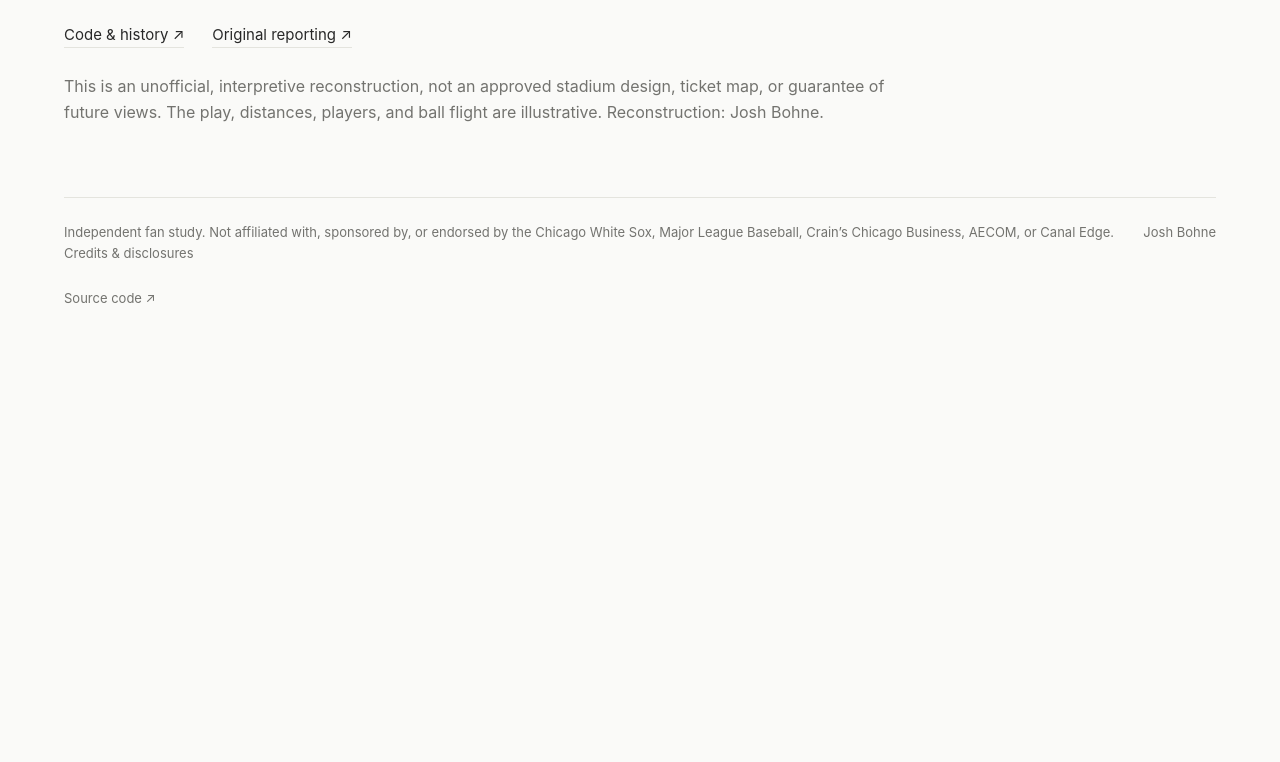
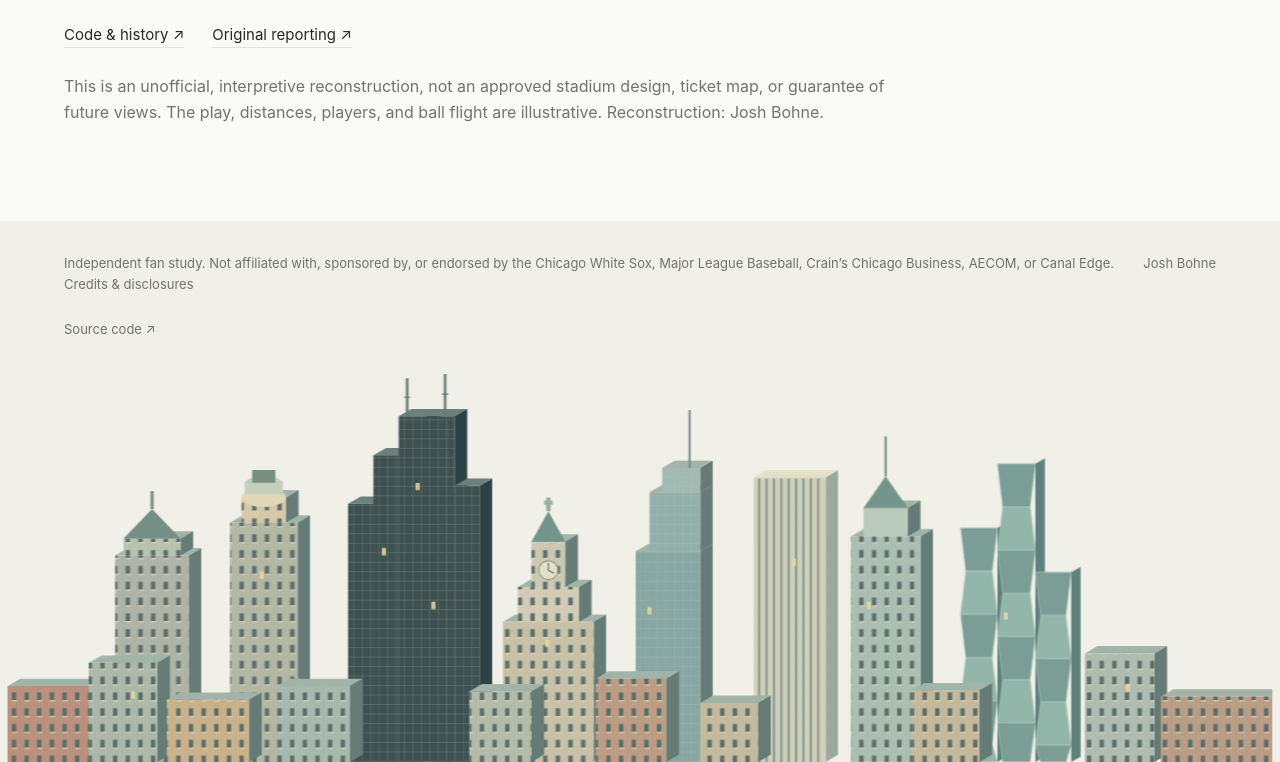
Before and after one commit to JoshBohne/TheRailyards, a plain HTML site: page sites/public/build.html in a window 1280 px wide. Shown: the part 1626-2388 px from the top of the page. Before the commit the page ends 1969 px from the top, so only its background shows below. Drawn offline with Linux system fonts and the light colour scheme.

Commit message:
feat: add animated Chicago skyline footer

```diff
--- a/sites/public/build.html
+++ b/sites/public/build.html
@@ -143,11 +143,14 @@
 <p class="section-note">This is an unofficial, interpretive reconstruction, not an approved stadium design, ticket map, or guarantee of future views. The play, distances, players, and ball flight are illustrative. Reconstruction: Josh Bohne.</p>
 </section>
 </main>
-<footer class="site-footer">
+<footer class="city-footer">
+<div class="site-footer">
 <p class="site-disclosure">Independent fan study. Not affiliated with, sponsored by, or endorsed by the Chicago White Sox, Major League Baseball, Crain’s Chicago Business, AECOM, or Canal Edge. <a href="build.html#credits">Credits &amp; disclosures</a>
 </p>
 <span>Josh Bohne</span>
 <a href="https://github.com/JoshBohne/TheRailyards">Source code ↗</a>
+</div>
+<div class="footer-skyline" aria-hidden="true"><svg viewBox="0 0 1200 370" focusable="false"><g class="skyline-building" style="--rise-delay:0ms"><use href="skyline.svg#franklin"/></g><g class="skyline-building" style="--rise-delay:65ms"><use href="skyline.svg#wacker"/></g><g class="skyline-building" style="--rise-delay:130ms"><use href="skyline.svg#willis"/></g><g class="skyline-building" style="--rise-delay:195ms"><use href="skyline.svg#trade"/></g><g class="skyline-building" style="--rise-delay:260ms"><use href="skyline.svg#trump"/></g><g class="skyline-building" style="--rise-delay:325ms"><use href="skyline.svg#aon"/></g><g class="skyline-building" style="--rise-delay:390ms"><use href="skyline.svg#prudential"/></g><g class="skyline-building" style="--rise-delay:455ms"><use href="skyline.svg#regis"/></g><g class="skyline-building" style="--rise-delay:520ms"><use href="skyline.svg#neighborhood"/></g><g class="skyline-lights"><use href="skyline.svg#lights"/></g></svg></div>
 </footer>
 </body>
 </html>
--- a/sites/public/site.css
+++ b/sites/public/site.css
@@ -297,3 +297,16 @@
 .timeline-note,.timeline-sources{font-size:12px;color:#62625d;max-width:75ch}
 .timeline-sources{margin-top:8px}
 @media(max-width:850px){.project-timeline{display:block;margin-top:28px}.project-timeline li{border-top:0;border-left:1px solid #b8b8b0;padding:0 0 28px 24px;margin-left:4px}.project-timeline li:last-child{padding-bottom:0;border-left-color:transparent}.project-timeline li::before{left:-5px;top:5px}.timeline-date{margin-bottom:6px}.project-timeline h3{margin-bottom:6px}.project-timeline li>p:last-child{max-width:55ch}}
+
+.city-footer{background:#f0efe8;overflow:hidden;margin-top:24px;padding-top:32px}
+.city-footer .site-footer{border:0;padding-block:0 12px}
+.footer-skyline{width:100%;max-width:1600px;margin:20px auto 0;overflow:hidden;line-height:0}
+.footer-skyline svg{display:block;width:100%;height:auto;max-height:390px}
+.skyline-building{transform-box:view-box;transform-origin:center bottom}
+.skyline-arriving .skyline-building{animation:skyline-rise 1.4s cubic-bezier(.16,1,.3,1) both;animation-delay:var(--rise-delay)}
+.skyline-lights{opacity:0}
+.skyline-arriving .skyline-lights{animation:skyline-lights 2.5s ease-out 1.1s both}
+@keyframes skyline-rise{from{transform:translateY(85%)}to{transform:translateY(0)}}
+@keyframes skyline-lights{0%,30%{opacity:0}55%{opacity:.85}70%{opacity:.3}100%{opacity:.85}}
+@media(max-width:700px){.city-footer{padding-top:26px}.footer-skyline{margin-top:28px}.footer-skyline svg{width:150%;max-width:none;margin-left:-25%}.city-footer .site-disclosure{font-size:12px}}
+@media(prefers-reduced-motion:reduce){.skyline-arriving .skyline-building,.skyline-arriving .skyline-lights{animation:none}.skyline-lights{opacity:.85}}
--- a/sites/public/site.js
+++ b/sites/public/site.js
@@ -33,6 +33,16 @@
       document.querySelector('#gallery-count').textContent = `${visible} ${filter === 'all' ? 'views' : filter}`;
     });
   });
+  const skyline = document.querySelector('.footer-skyline');
+  if (skyline && 'IntersectionObserver' in window) {
+    const observer = new IntersectionObserver(entries => {
+      if (entries.some(entry => entry.isIntersecting)) {
+        skyline.classList.add('skyline-arriving');
+        observer.disconnect();
+      }
+    }, { threshold: 0.2 });
+    observer.observe(skyline);
+  }
   const film = document.querySelector('#overview-film');
   if (film && !window.matchMedia('(prefers-reduced-motion: reduce)').matches) {
     film.play().catch(() => { film.controls = true; });
```
Also changed, not shown: docs/SKYLINE-FOOTER.md (added, +19 -0 lines), sites/public/3d.html (+4 -1 lines), sites/public/gallery.html (+4 -1 lines), sites/public/index.html (+4 -1 lines), sites/public/skyline.svg (added).
